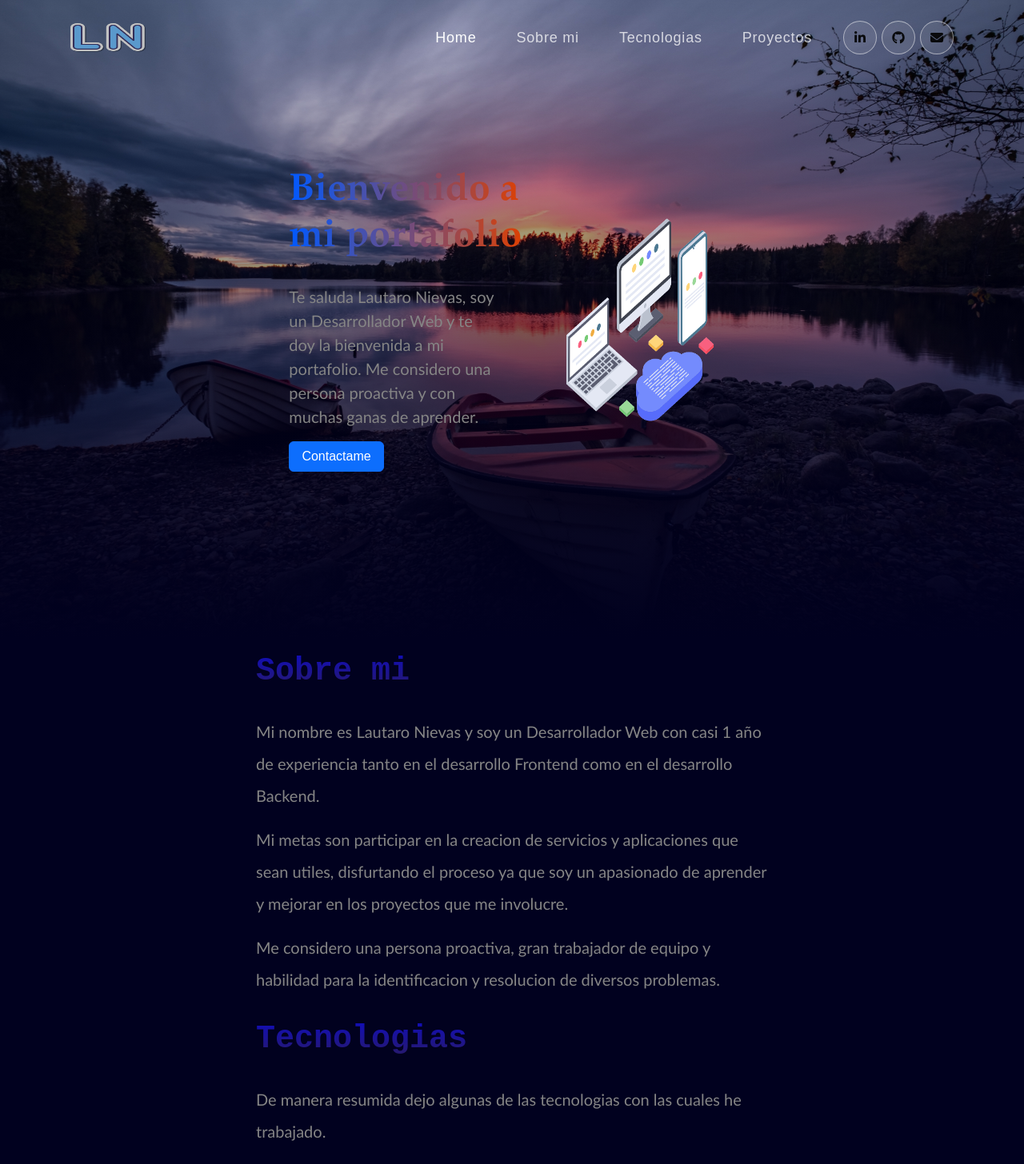
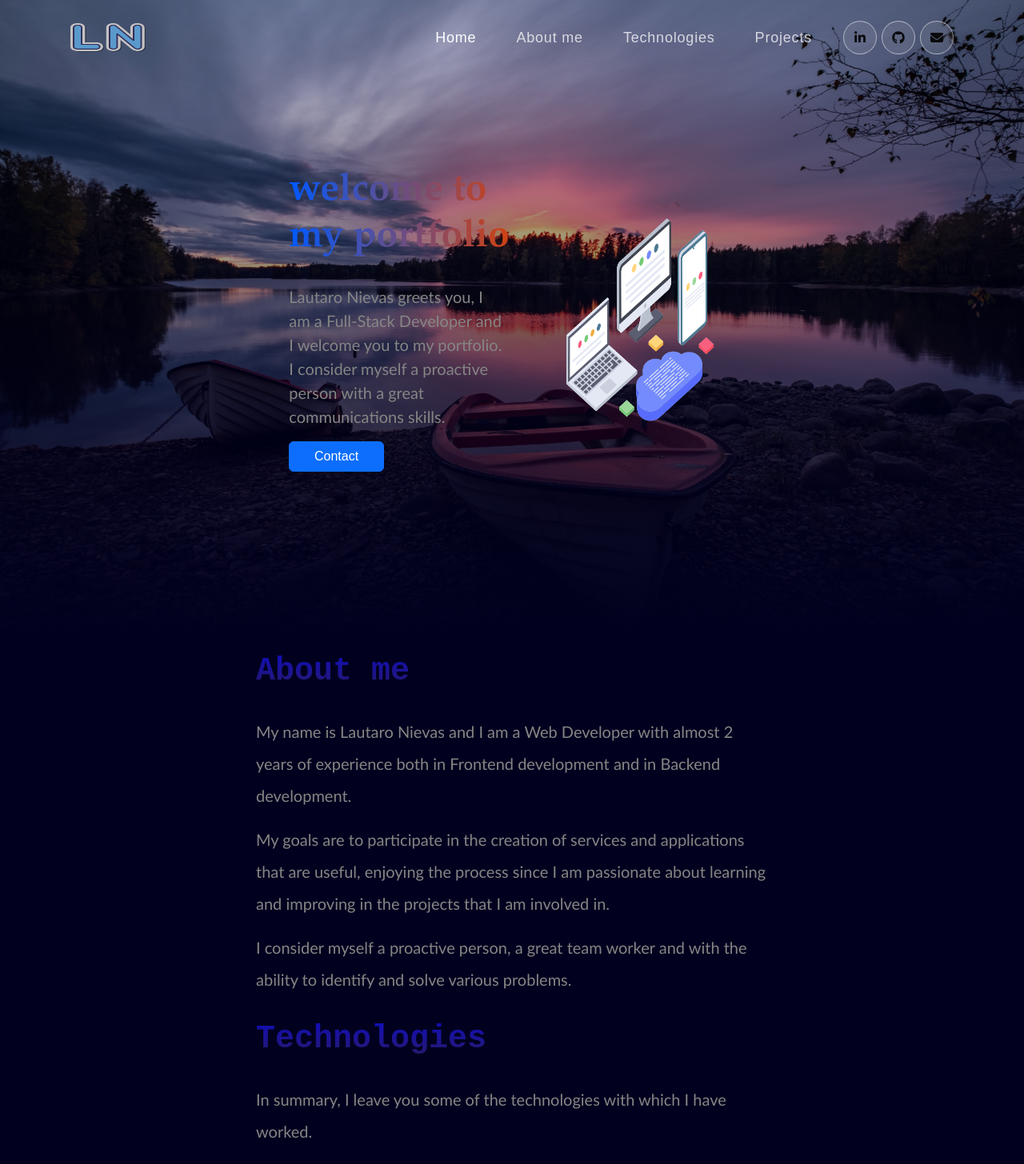
Before and after one commit to Nievas1000/Portafolio, a React (Create React App) app: page / in a window 1280 px wide. Shown: the top 1456 px of the page at 80% size. Built offline with nearby package versions, Linux system fonts and the light colour scheme.

Commit message:
change lenguage

```diff
--- a/src/components/Contacto.js
+++ b/src/components/Contacto.js
@@ -60,7 +60,7 @@ const Contacto = () => {
 
   return (
     <div id="contact">
-      <h1>Contacto</h1>
+      <h1>Contact</h1>
       <Container className="d-flex">
         <form onSubmit={handleSubmit}>
           <Row className="form-contact">
--- a/src/components/ContainerInfo.js
+++ b/src/components/ContainerInfo.js
@@ -1,27 +1,35 @@
-import { Button, Col, Container, Row } from "react-bootstrap"
-import img2 from '../assets/me.jpg'
-import img from '../assets/porta1.jpg'
-import img3 from '../assets/pre-porta1.png'
-const ContainerInfo = () =>{
-    return(
+import { Button, Col, Container, Row } from "react-bootstrap";
+import img2 from "../assets/me.jpg";
+import img from "../assets/porta1.jpg";
+import img3 from "../assets/pre-porta1.png";
+const ContainerInfo = () => {
+  return (
     <div className="container-info" id="home">
-            <div className='container-img'>
+      <div className="container-img">
         <img src={img} />
       </div>
       <Row className="justify-content-md-center section-info">
         <Col xs lg="3">
-                    <div className='info'>
-                        <h1>Bienvenido a mi portafolio</h1>
-                        <p>Te saluda Lautaro Nievas, soy un Desarrollador Web y te doy la bienvenida a mi portafolio. Me considero una persona proactiva y con muchas ganas de aprender.</p>
-                        <a href="#contact"><Button className="mt-3" variant="primary">Contactame</Button></a>
+          <div className="info">
+            <h1>welcome to my portfolio</h1>
+            <p>
+              Lautaro Nievas greets you, I am a Full-Stack Developer and I
+              welcome you to my portfolio. I consider myself a proactive person
+              with a great communications skills.
+            </p>
+            <a href="#contact">
+              <Button className="mt-3" variant="primary">
+                Contact
+              </Button>
+            </a>
           </div>
         </Col>
         <Col md="auto"></Col>
         <Col xs lg="2">
-                    <img className='img-me' src={img3}/>
+          <img className="img-me" src={img3} />
         </Col>
       </Row>
     </div>
-    )
-}
-export default ContainerInfo
+  );
+};
+export default ContainerInfo;
--- a/src/components/NavBar.js
+++ b/src/components/NavBar.js
@@ -1,32 +1,31 @@
-import { Navbar, Container, Nav } from "react-bootstrap"
-import { useState, useEffect } from "react"
-import L from '../assets/L.png'
-import N from '../assets/N.png'
+import { Navbar, Container, Nav } from "react-bootstrap";
+import { useState, useEffect } from "react";
+import L from "../assets/L.png";
+import N from "../assets/N.png";
 
+const NavBar = () => {
+  const [activeLink, setActiveLink] = useState("home");
+  const [scroll, setScroll] = useState(false);
 
-const NavBar = () =>{
-    const [activeLink, setActiveLink] = useState('home')
-    const [scroll, setScroll] = useState(false)
+  useEffect(() => {
+    const onScroll = () => {
+      if (window.scrollY > 50) {
+        setScroll(true);
+      } else {
+        setScroll(false);
+      }
+    };
 
-    useEffect(() =>{
-        const onScroll = () =>{
-            if(window.scrollY > 50){
-                setScroll(true)
-            }else{
-                setScroll(false)
-            }
-        }
+    window.addEventListener("scroll", onScroll);
 
-        window.addEventListener('scroll', onScroll)
+    return () => window.removeEventListener("scroll", onScroll);
+  }, []);
 
-        return () => window.removeEventListener('scroll', onScroll)
-    },[])
+  const onUpdateActivateLink = (value) => {
+    setActiveLink(value);
+  };
 
-    const onUpdateActivateLink = (value) =>{
-        setActiveLink(value);
-    }
-
-    return(
+  return (
     <Navbar expand="md" className={scroll ? "scrolled" : ""}>
       <Container>
         <Navbar.Brand className="d-flex img-logo" href="/">
@@ -38,22 +37,65 @@ const NavBar = () =>{
         </Navbar.Toggle>
         <Navbar.Collapse id="basic-navbar-nav">
           <Nav className="ms-auto">
-                <Nav.Link href="#home" className={activeLink === 'home' ? 'active navbar-link' : 'navbar-link'} onClick={() => onUpdateActivateLink('home')}>Home</Nav.Link>
-                <Nav.Link href="#aboutMe" className={activeLink === 'aboutMe' ? 'active navbar-link' : 'navbar-link'} onClick={() => onUpdateActivateLink('aboutMe')}>Sobre mi</Nav.Link>
-                <Nav.Link href="#tecnologies" className={activeLink === 'tecnologies' ? 'active navbar-link' : 'navbar-link'} onClick={() => onUpdateActivateLink('tecnologies')}>Tecnologias</Nav.Link>
-                <Nav.Link href="#projects" className={activeLink === 'projects' ? 'active navbar-link' : 'navbar-link'} onClick={() => onUpdateActivateLink('projects')}>Proyectos</Nav.Link>
+            <Nav.Link
+              href="#home"
+              className={
+                activeLink === "home" ? "active navbar-link" : "navbar-link"
+              }
+              onClick={() => onUpdateActivateLink("home")}
+            >
+              Home
+            </Nav.Link>
+            <Nav.Link
+              href="#aboutMe"
+              className={
+                activeLink === "aboutMe" ? "active navbar-link" : "navbar-link"
+              }
+              onClick={() => onUpdateActivateLink("aboutMe")}
+            >
+              About me
+            </Nav.Link>
+            <Nav.Link
+              href="#tecnologies"
+              className={
+                activeLink === "tecnologies"
+                  ? "active navbar-link"
+                  : "navbar-link"
+              }
+              onClick={() => onUpdateActivateLink("tecnologies")}
+            >
+              Technologies
+            </Nav.Link>
+            <Nav.Link
+              href="#projects"
+              className={
+                activeLink === "projects" ? "active navbar-link" : "navbar-link"
+              }
+              onClick={() => onUpdateActivateLink("projects")}
+            >
+              Projects
+            </Nav.Link>
           </Nav>
           <span className="navbar-text">
             <div className="social-icon">
-                    <a href="https://www.linkedin.com/in/lautaro-nievas/" target="_blank"><i className="fa fa-linkedin" aria-hidden="true"></i></a>
-                    <a href="https://github.com/Nievas1000" target="_blank"><i className="fa fa-github" aria-hidden="true"></i></a>
-                    <a href="#contact"><i className="fa fa-envelope" aria-hidden="true"></i></a>
+              <a
+                href="https://www.linkedin.com/in/lautaro-nievas/"
+                target="_blank"
+              >
+                <i className="fa fa-linkedin" aria-hidden="true"></i>
+              </a>
+              <a href="https://github.com/Nievas1000" target="_blank">
+                <i className="fa fa-github" aria-hidden="true"></i>
+              </a>
+              <a href="#contact">
+                <i className="fa fa-envelope" aria-hidden="true"></i>
+              </a>
             </div>
           </span>
         </Navbar.Collapse>
       </Container>
     </Navbar>
-    )
-}
+  );
+};
 
-export default NavBar
+export default NavBar;
--- a/src/components/SobreMi.js
+++ b/src/components/SobreMi.js
@@ -1,24 +1,22 @@
-
-
-const SobreMi = () =>{
-    return(
+const SobreMi = () => {
+  return (
     <div className="container-sobreMi" id="aboutMe">
-            <h1>Sobre mi</h1>
+      <h1>About me</h1>
       <p>
-                Mi nombre es Lautaro Nievas y soy un Desarrollador Web con casi 1 año de experiencia
-                tanto en el desarrollo Frontend como en el desarrollo Backend.
+        My name is Lautaro Nievas and I am a Web Developer with almost 2 years
+        of experience both in Frontend development and in Backend development.
       </p>
       <p>
-                Mi metas son participar en la creacion de servicios y aplicaciones que sean utiles,
-                disfurtando el proceso ya que soy un apasionado de aprender y mejorar en los proyectos que
-                me involucre.
+        My goals are to participate in the creation of services and applications
+        that are useful, enjoying the process since I am passionate about
+        learning and improving in the projects that I am involved in.
       </p>
       <p>
-                Me considero una persona proactiva, gran trabajador de equipo y habilidad para la
-                identificacion y resolucion de diversos problemas.
+        I consider myself a proactive person, a great team worker and with the
+        ability to identify and solve various problems.
       </p>
     </div>
-    )
-}
+  );
+};
 
-export default SobreMi
+export default SobreMi;
--- a/src/components/Tecnologias.js
+++ b/src/components/Tecnologias.js
@@ -1,97 +1,109 @@
-import { Card, ListGroup } from 'react-bootstrap'
-import react from '../assets/react.png'
-import java from '../assets/java.png'
-import js from '../assets/js.png'
-import angular from '../assets/angular.png'
-import git from '../assets/git.png'
-import html from '../assets/html.png'
-import css from '../assets/css.png'
-import bootstrap from '../assets/bootstrap.png'
-import php from '../assets/php.png'
+import { Card, ListGroup } from "react-bootstrap";
+import react from "../assets/react.png";
+import java from "../assets/java.png";
+import js from "../assets/js.png";
+import angular from "../assets/angular.png";
+import git from "../assets/git.png";
+import html from "../assets/html.png";
+import css from "../assets/css.png";
+import bootstrap from "../assets/bootstrap.png";
+import php from "../assets/php.png";
+import aws from "../assets/aws.png";
 
-const Tecnologias = () =>{
-    return(
-        <div className="container-tecnologies" id='tecnologies'>
-            <h1>Tecnologias</h1>
-            <p>De manera resumida dejo algunas de las tecnologias con las cuales he trabajado.</p>
+const Tecnologias = () => {
+  return (
+    <div className="container-tecnologies" id="tecnologies">
+      <h1>Technologies</h1>
+      <p>
+        In summary, I leave you some of the technologies with which I have
+        worked.
+      </p>
       <div className="tecnologies">
-                <ListGroup className='row' horizontal>
-                    <ListGroup.Item className='col'>
-                    <Card style={{ width: '6rem' }}>
+        <ListGroup className="row" horizontal>
+          <ListGroup.Item className="col">
+            <Card style={{ width: "6rem" }}>
               <Card.Img variant="top" src={react} />
               <Card.Body>
                 <Card.Title>React</Card.Title>
               </Card.Body>
             </Card>
           </ListGroup.Item>
-                    <ListGroup.Item className='col'>
-                        <Card style={{ width: '6rem' }}>
+          <ListGroup.Item className="col">
+            <Card style={{ width: "6rem" }}>
               <Card.Img variant="top" src={java} />
               <Card.Body>
                 <Card.Title>Java</Card.Title>
               </Card.Body>
             </Card>
           </ListGroup.Item>
-                    <ListGroup.Item className='col'>
-                        <Card style={{ width: '6rem' }}>
+          <ListGroup.Item className="col">
+            <Card style={{ width: "6rem" }}>
               <Card.Img variant="top" src={js} />
               <Card.Body>
                 <Card.Title>Javascript</Card.Title>
               </Card.Body>
             </Card>
           </ListGroup.Item>
-                    <ListGroup.Item className='col'>
-                        <Card style={{ width: '6rem' }}>
+          <ListGroup.Item className="col">
+            <Card style={{ width: "6rem" }}>
               <Card.Img variant="top" src={angular} />
               <Card.Body>
                 <Card.Title>Angular</Card.Title>
               </Card.Body>
             </Card>
           </ListGroup.Item>
-                    <ListGroup.Item className='col'>
-                        <Card style={{ width: '6rem' }}>
+          <ListGroup.Item className="col">
+            <Card style={{ width: "6rem" }}>
               <Card.Img variant="top" src={php} />
               <Card.Body>
                 <Card.Title>PHP</Card.Title>
               </Card.Body>
             </Card>
           </ListGroup.Item>
-                    <ListGroup.Item className='col'>
-                        <Card style={{ width: '6rem' }}>
+          <ListGroup.Item className="col">
+            <Card style={{ width: "6rem" }}>
               <Card.Img variant="top" src={html} />
               <Card.Body>
                 <Card.Title>HTML</Card.Title>
               </Card.Body>
             </Card>
           </ListGroup.Item>
-                    <ListGroup.Item className='col'>
-                        <Card style={{ width: '6rem' }}>
+          <ListGroup.Item className="col">
+            <Card style={{ width: "6rem" }}>
               <Card.Img variant="top" src={css} />
               <Card.Body>
                 <Card.Title>CSS</Card.Title>
               </Card.Body>
             </Card>
           </ListGroup.Item>
-                    <ListGroup.Item className='col'>
-                        <Card style={{ width: '6rem' }}>
+          <ListGroup.Item className="col">
+            <Card style={{ width: "6rem" }}>
               <Card.Img variant="top" src={bootstrap} />
               <Card.Body>
                 <Card.Title>Bootstrap</Card.Title>
               </Card.Body>
             </Card>
           </ListGroup.Item>
-                    <ListGroup.Item className='col'>
-                        <Card style={{ width: '6rem' }}>
+          <ListGroup.Item className="col">
+            <Card style={{ width: "6rem" }}>
               <Card.Img variant="top" src={git} />
               <Card.Body>
                 <Card.Title>Git</Card.Title>
               </Card.Body>
             </Card>
           </ListGroup.Item>
+          <ListGroup.Item className="col">
+            <Card style={{ width: "6rem" }}>
+              <Card.Img variant="top" src={aws} />
+              <Card.Body>
+                <Card.Title>Services</Card.Title>
+              </Card.Body>
+            </Card>
+          </ListGroup.Item>
         </ListGroup>
       </div>
     </div>
-    )
-}
+  );
+};
 
-export default Tecnologias
+export default Tecnologias;
```
Also changed, not shown: src/components/Proyectos.js (+46 -17 lines), src/assets/aws.png (added). Lines whose indentation alone changed are shown as unchanged.
